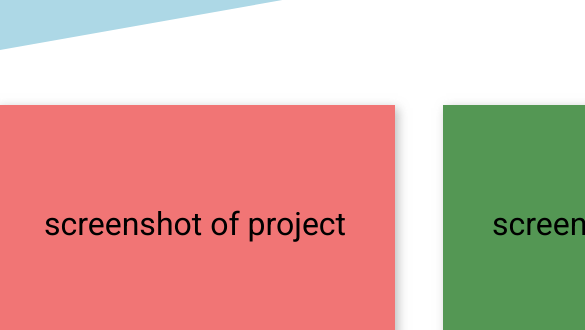
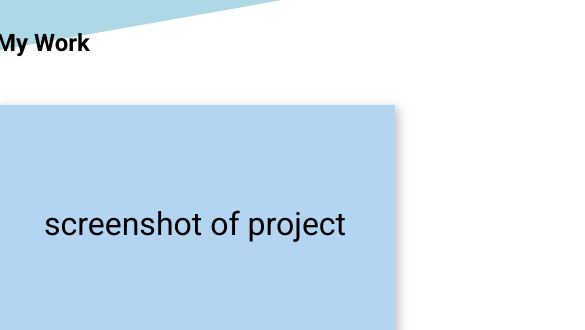
Before and after one commit to ecruzreal/homepage, a plain HTML site: page index.html in a window 390 px wide. Shown: the part 341-671 px from the top of the page, 585 px wide, since content can reach past the window. Drawn offline with Linux system fonts and the light colour scheme.

Commit message:
added basic grid responsiveness

```diff
--- a/style.css
+++ b/style.css
@@ -92,14 +92,14 @@ header::before{
 .projects-grid{
     display: grid;
     grid-template-columns: repeat(3, minmax(400px, 1fr));
-    grid-template-rows: repeat(3 auto);
+    grid-template-rows: repeat(3, auto);
     gap: 3rem;
     padding: 2rem;
 }
 
 .work{
     grid-row: 1 / 2;
-    grid-column: 1 / 4;
+    grid-column: 1 / -1;
     margin: 0;
     padding: 0;
 }
@@ -167,3 +167,21 @@ header::before{
 .project-card.p6 > .screenshot{
     background-color: rgb(197, 130, 197);
 }
+
+/* tablet formatting */
+@media(max-width: 1000px){
+
+    .projects-grid{
+        grid-template-columns: repeat(2, minmax(400px, 1fr));
+    }
+
+}
+
+/* mobile formatting */
+@media(max-width: 500px){
+
+    .projects-grid{
+        grid-template-columns: repeat(1, minmax(400px, 1fr));
+    }
+
+}
```
